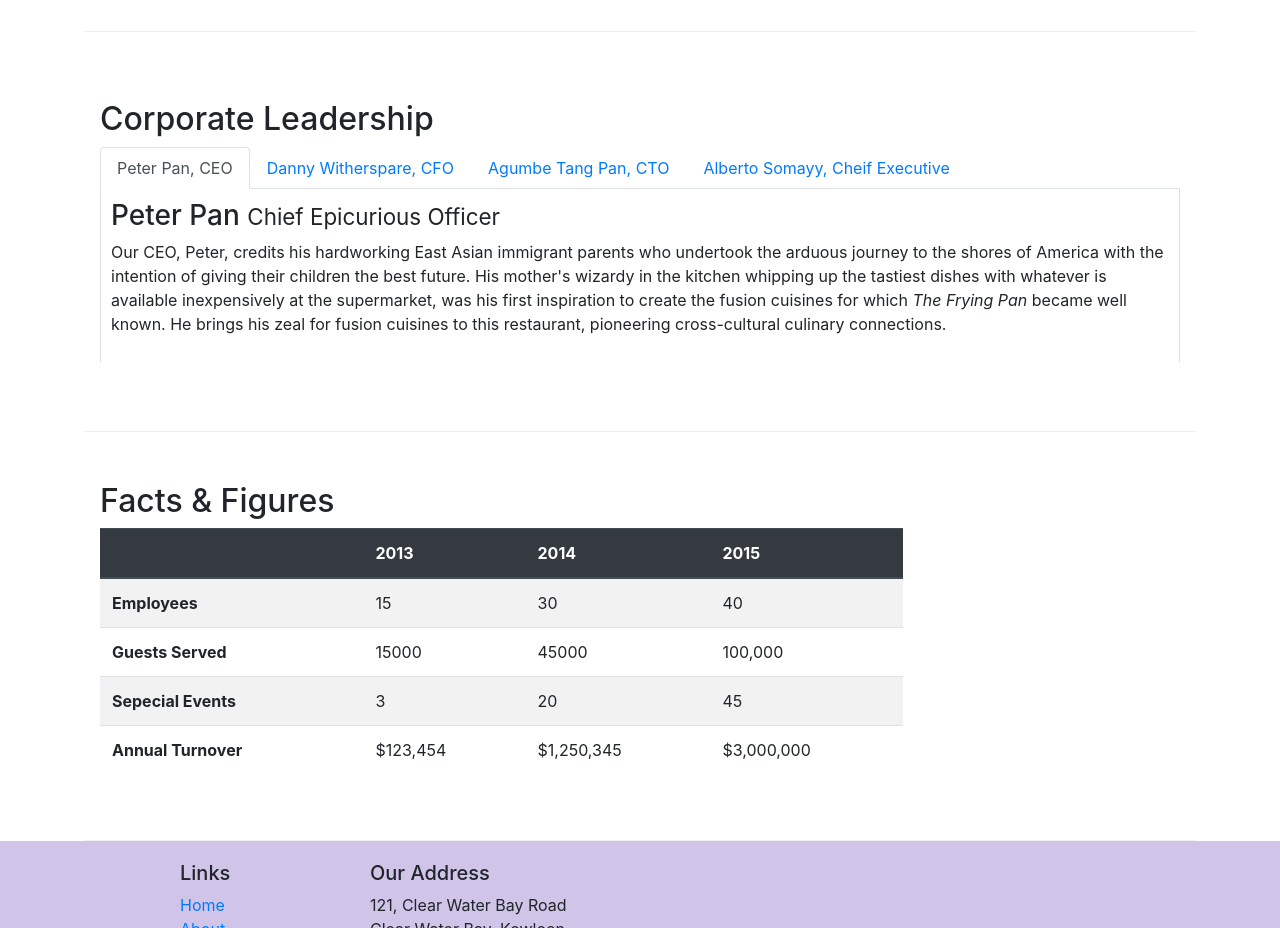
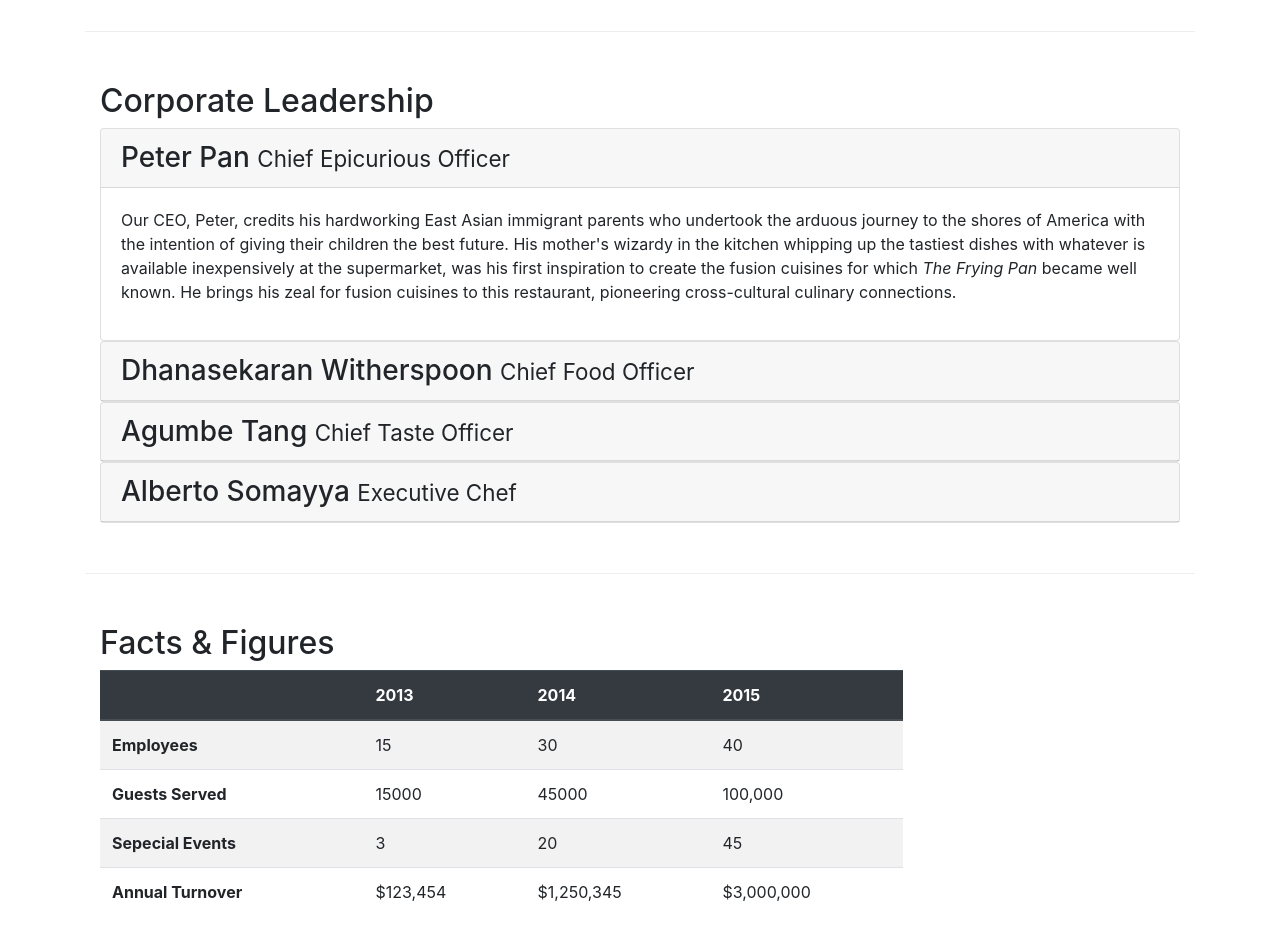
Before and after one commit to rnmounika/coursera-test, a website: page aboutus.html in a window 1280 px wide. Shown: the part 940-1868 px from the top of the page. Drawn offline with nearby package versions, Linux system fonts and the light colour scheme.

Commit message:
accordian

```diff
--- a/aboutus.html
+++ b/aboutus.html
@@ -105,7 +105,7 @@
             <div class=" col ">
                 <h2>Corporate Leadership</h2>
 
-                <ul class="nav nav-tabs">
+                <!-- <ul class="nav nav-tabs">
                    <li class="nav-item">
                        <a class="nav-link active" href="#peter"
                        role="tab" data-toggle="tab"> Peter Pan, CEO</a>
@@ -122,9 +122,76 @@
                     <a class="nav-link " href="#alberto"
                     role="tab" data-toggle="tab"> Alberto Somayy, Cheif Executive</a>
                 </li>
-                </ul>
+                </ul> -->
 
-                <div class="tab-content">
+                <div id="accordion">
+                    <div class="card">
+                        <div class="card-header" role="tab" id="peterhead">
+                            <h3 class="mb-0">
+                                <a data-toggle="collapse" data-target="#peter">
+                                    Peter Pan <small>Chief Epicurious Officer</small>
+                                </a>
+                            </h3>
+                        </div>
+                        <div role="tabpanel" class="collapse show" id="peter" data-parent="#accordion">
+                            <div class="card-body">
+                                <p class="d-none d-sm-block" >Our CEO, Peter, credits his hardworking East Asian immigrant parents who undertook the arduous journey to the shores of America with the intention of giving their children the best future. His mother's wizardy in the kitchen whipping up the tastiest dishes with whatever is available inexpensively at the supermarket, was his first inspiration to create the fusion cuisines for which <em>The Frying Pan</em> became well known. He brings his zeal for fusion cuisines to this restaurant, pioneering cross-cultural culinary connections.</p>
+                            </div>
+
+                          </div>
+
+                    </div>
+                    <div class="card">
+                        <div class="card-header" role="tab" id="dannyhead">
+                            <h3 class="mb-0">
+                                <a data-toggle="collapse" data-target="#danny">
+                                    Dhanasekaran Witherspoon <small>Chief Food Officer</small>
+                                </a>
+                            </h3>
+                        </div>
+                        <div role="tabpanel" class="collapse" id="danny" data-parent="#accordion">
+                            <div class="card-body">
+                                <p class="d-none d-sm-block"> Our CFO, Danny, as he is affectionately referred to by his colleagues, comes from a long established family tradition in farming and produce. His experiences growing up on a farm in the Australian outback gave him great appreciation for varieties of food sources. As he puts it in his own words, <em>Everything that runs, wins, and everything that stays, pays!</em></p>
+                            </div>
+
+                          </div>
+
+                    </div>
+                    <div class="card">
+                        <div class="card-header" role="tab" id="agumbehead">
+                            <h3 class="mb-0">
+                                <a data-toggle="collapse" data-target="#agumbe">
+                                    Agumbe Tang <small>Chief Taste Officer</small>
+                                </a>
+                            </h3>
+                        </div>
+                        <div role="tabpanel" class="collapse " id="agumbe" data-parent="#accordion">
+                            <div class="card-body">
+                                <p class="d-none d-sm-block" >Blessed with the most discerning gustatory sense, Agumbe, our CTO, personally ensures that every dish that we serve meets his exacting tastes. Our chefs dread the tongue lashing that ensues if their dish does not meet his exacting standards. He lives by his motto, <em>You click only if you survive my lick.</em></p>
+                            </div>
+
+                          </div>
+
+                    </div>
+                    <div class="card">
+                        <div class="card-header" role="tab" id="albertohead">
+                            <h3 class="mb-0">
+                                <a data-toggle="collapse" data-target="#alberto">
+                                    Alberto Somayya <small>Executive Chef</small>
+                                </a>
+                            </h3>
+                        </div>
+                        <div role="tabpanel" class="collapse" id="alberto" data-parent="#accordion">
+                            <div class="card-body">
+                                <p class="d-none d-sm-block">Award winning three-star Michelin chef with wide International experience having worked closely with whos-who in the culinary world, he specializes in creating mouthwatering Indo-Italian fusion experiences. He says, <em>Put together the cuisines from the two craziest cultures, and you get a winning hit! Amma Mia!</em></p>
+                        </div>
+
+                          </div>
+
+                    </div>
+
+                </div>
+                <!-- <div class="tab-content">
 
                <div role="tabpanel" class="tab-pane fade show active" id="peter">
                 <h3>Peter Pan <small>Chief Epicurious Officer</small></h3>
@@ -147,7 +214,7 @@
                     <p class="d-none d-sm-block">Award winning three-star Michelin chef with wide International experience having worked closely with whos-who in the culinary world, he specializes in creating mouthwatering Indo-Italian fusion experiences. He says, <em>Put together the cuisines from the two craziest cultures, and you get a winning hit! Amma Mia!</em></p>
 
                 </div>
-                 </div>
+                 </div> -->
 
             </div>
        </div>
```
